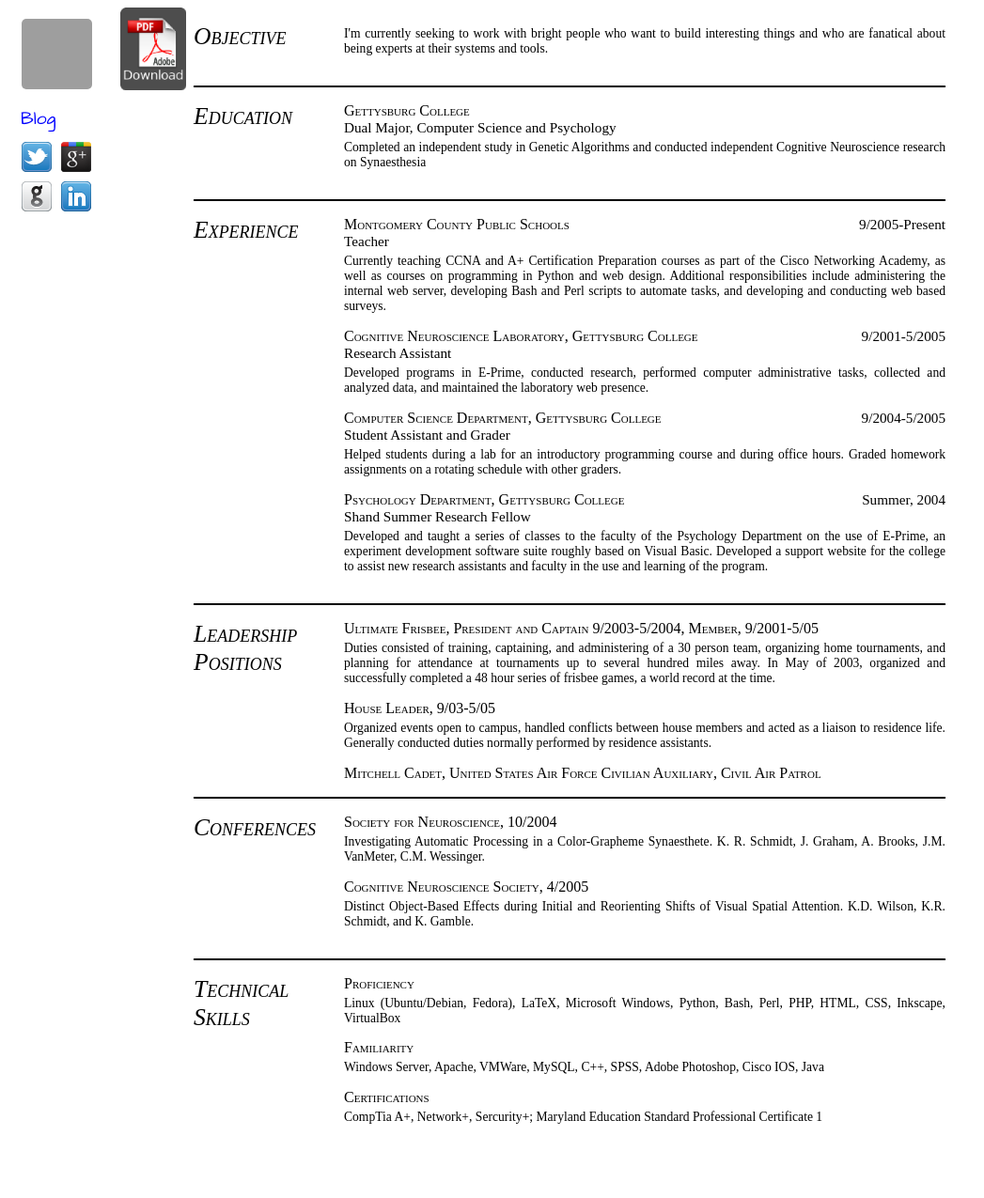
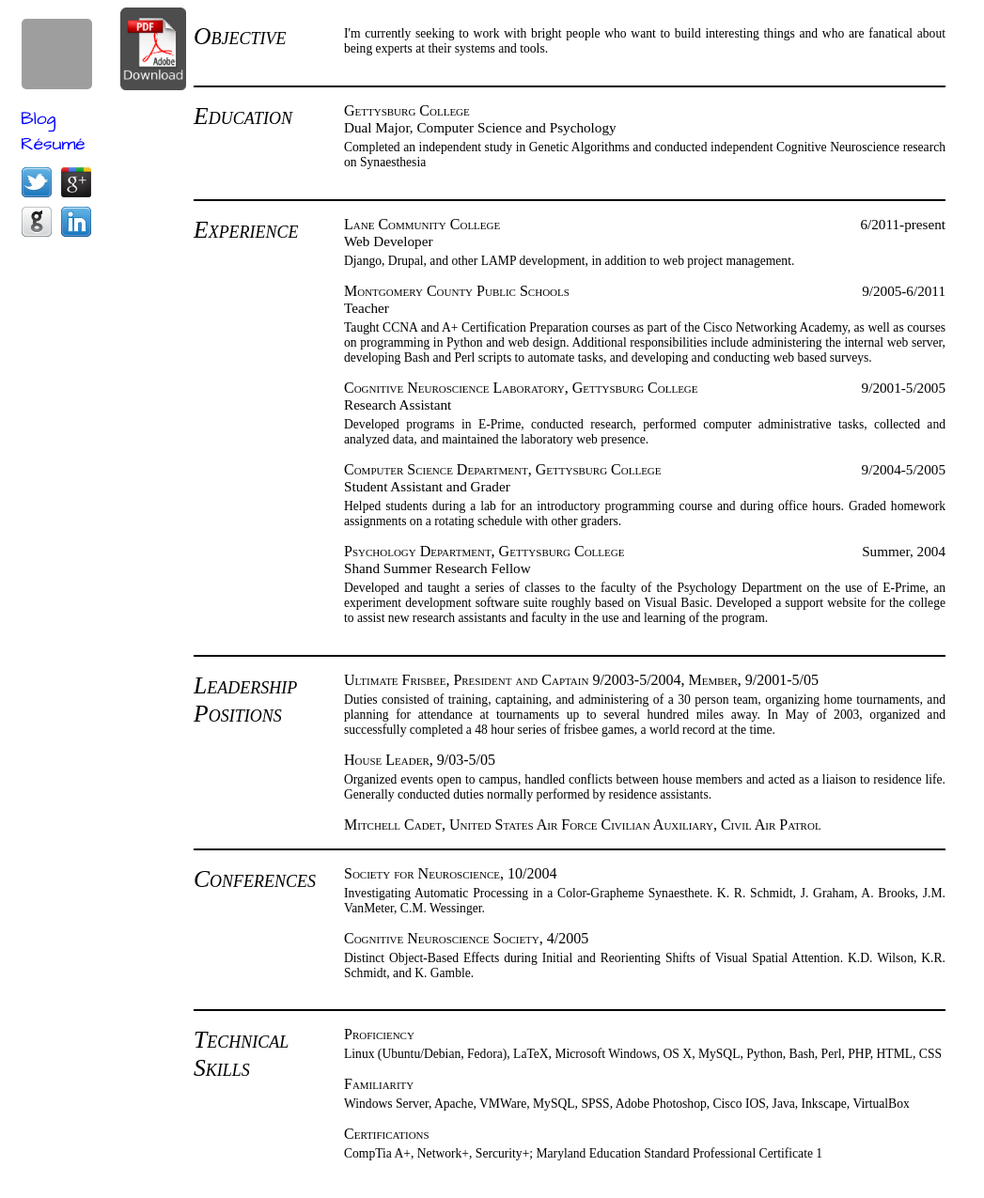
Before and after one commit to krschmidt/krschmidt.github.com, a Jekyll site: the page built from resume.html, in a window 1280 px wide. Shown: the whole page at 94% size, without its empty margins (0-1047 px from the left). Built offline with Jekyll 4.4.1, drawn with Linux system fonts in a browser that asks for light colours; before the commit the page ends 1236 px from its top, so only the background shows below that; grey boxes are pictures that could not be loaded.

Commit message:
Resume Content & Nav updates

```diff
--- a/_layouts/layout.html
+++ b/_layouts/layout.html
@@ -15,6 +15,7 @@
 	<a href="/"><img src="{{site.gravatar_url }}?s=150" height="75" width="75" class="avatar" alt="A picture of me wearing a bicycle helmet"/></a>
 	<ul>
 		<li><a href="/">Blog</a></li>
+		<li><a href="/resume">R&eacute;sum&eacute; </a></li>
 	</ul>
 	<div id="social_media">
 		<div>
--- a/resume.html
+++ b/resume.html
@@ -34,11 +34,18 @@ title: My Résumé
             </div>
             <div class="info">
                 <div class="dates">
-                    <h2>9/2005-Present</h2>
+                    <h2>6/2011-present</h2>
+                </div>
+                <h1><a href="http://lanecc.edu" class="boringlink">Lane Community College</a></h1>
+                <h2>Web Developer</h2>
+                <p>Django, Drupal, and other LAMP development, in addition to web project management.</p>
+
+                <div class="dates">
+                    <h2>9/2005-6/2011</h2>
                 </div>
                 <h1><a href="http://mcps.k12.md.us" class="boringlink">Montgomery County Public Schools</a></h1>
                 <h2>Teacher</h2>
-                <p>Currently teaching CCNA and A+ Certification Preparation courses as part of the Cisco Networking Academy, as well as courses on programming in Python and web design. Additional responsibilities include administering the internal web server, developing Bash and Perl scripts to automate tasks, and developing and conducting web based surveys. </p>
+                <p>Taught CCNA and A+ Certification Preparation courses as part of the Cisco Networking Academy, as well as courses on programming in Python and web design. Additional responsibilities include administering the internal web server, developing Bash and Perl scripts to automate tasks, and developing and conducting web based surveys. </p>
 
                 <div class="dates">
                     <h2>9/2001-5/2005</h2>
@@ -97,10 +104,10 @@ title: My Résumé
             </div>
             <div class="info">
                 <h1>Proficiency</h1>
-                <p>Linux (Ubuntu/Debian, Fedora), LaTeX, Microsoft Windows, Python, Bash, Perl, PHP, HTML, CSS, Inkscape, VirtualBox</p>
+                <p>Linux (Ubuntu/Debian, Fedora), LaTeX, Microsoft Windows, OS X, MySQL, Python, Bash, Perl, PHP, HTML, CSS</p>
 
                 <h1>Familiarity</h1>
-                <p>Windows Server, Apache, VMWare, MySQL, C++, SPSS, Adobe Photoshop, Cisco IOS, Java</p>
+                <p>Windows Server, Apache, VMWare, MySQL, SPSS, Adobe Photoshop, Cisco IOS, Java, Inkscape, VirtualBox</p>
 
                 <h1>Certifications</h1>
                 <p>CompTia A+, Network+, Sercurity+; Maryland Education Standard Professional Certificate 1</p>
```
Also changed, not shown: other parts of resume.html (+1 -1 lines).
